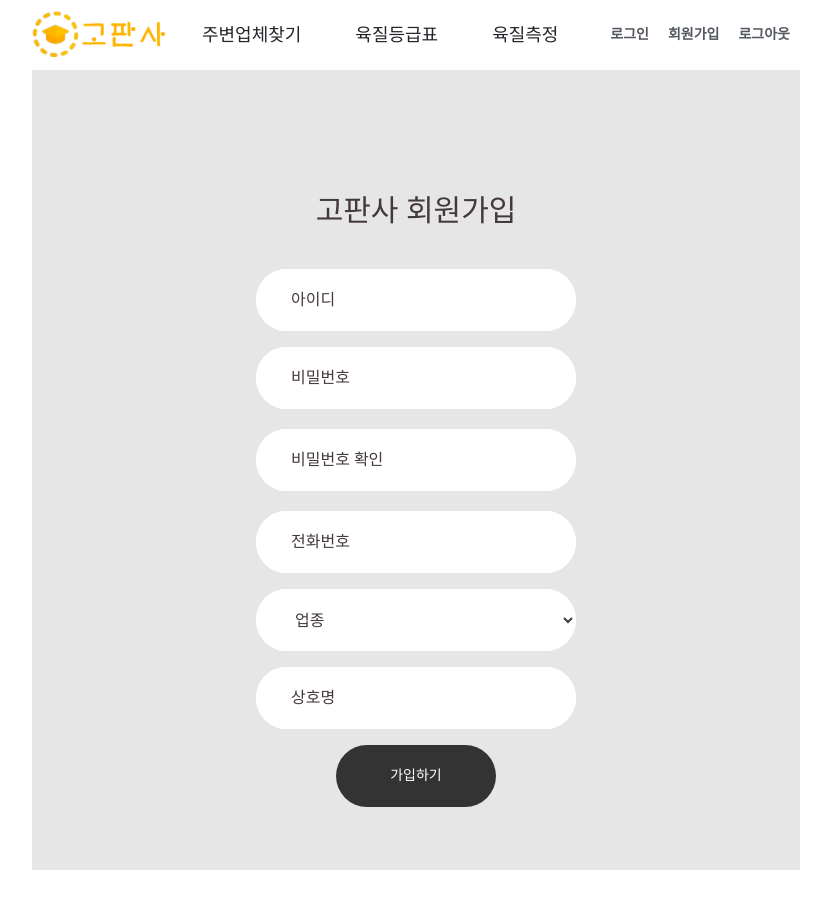
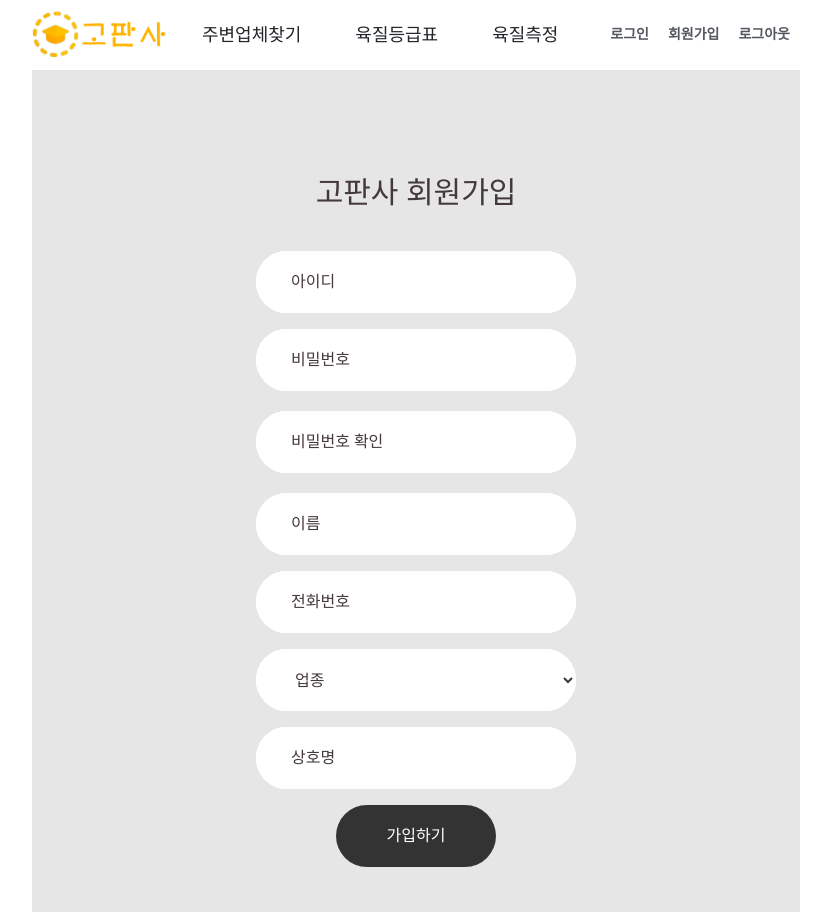
Before and after one commit to DBLabProj/GoPansa, a Flask app: page /regist in a window 1280 px wide. Shown: the whole page, without its empty margins (224-1055 px from the left). Before the commit the page ends 870 px from the top, so only its background shows below. Run offline with Flask 2, Linux system fonts and the light colour scheme; some libraries are stand-ins or nearby versions; some web fonts are replaced.

Commit message:
Update regist.html

```diff
--- a/web/templates/regist.html
+++ b/web/templates/regist.html
@@ -35,7 +35,7 @@
 	<div class="limiter">
 		<div class="container-login100">
 			<div class="wrap-login100 p-t-90 p-b-30">
-				<form class="login100-form validate-form">
+				<form class="login100-form validate-form" action="/join" method="post">
 					<span class="login100-form-title p-b-40">
 						고판사 회원가입
 					</span>
@@ -52,6 +52,11 @@
 
 					<div class="wrap-input100 validate-input m-b-20">
 						<input class="input100" type="password" name="passck" placeholder="비밀번호 확인">
+						<span class="focus-input100"></span>
+					</div>
+
+					<div class="wrap-input100 validate-input m-b-16">
+						<input class="input100" type="text" name="username" placeholder="이름">
 						<span class="focus-input100"></span>
 					</div>
 
@@ -80,8 +85,9 @@
 
 
 					<div class="container-login100-form-btn">
-						<button class="login100-form-btn">
-							<a href="/join" style="text-decoration:none; color:white;">가입하기</a>
+						<button class="login100-form-btn" type="submit">
+							가입하기
+							<!-- <a href="/join" style="text-decoration:none; color:white;"></a> -->
 						</button>
 					</div>
 
```
